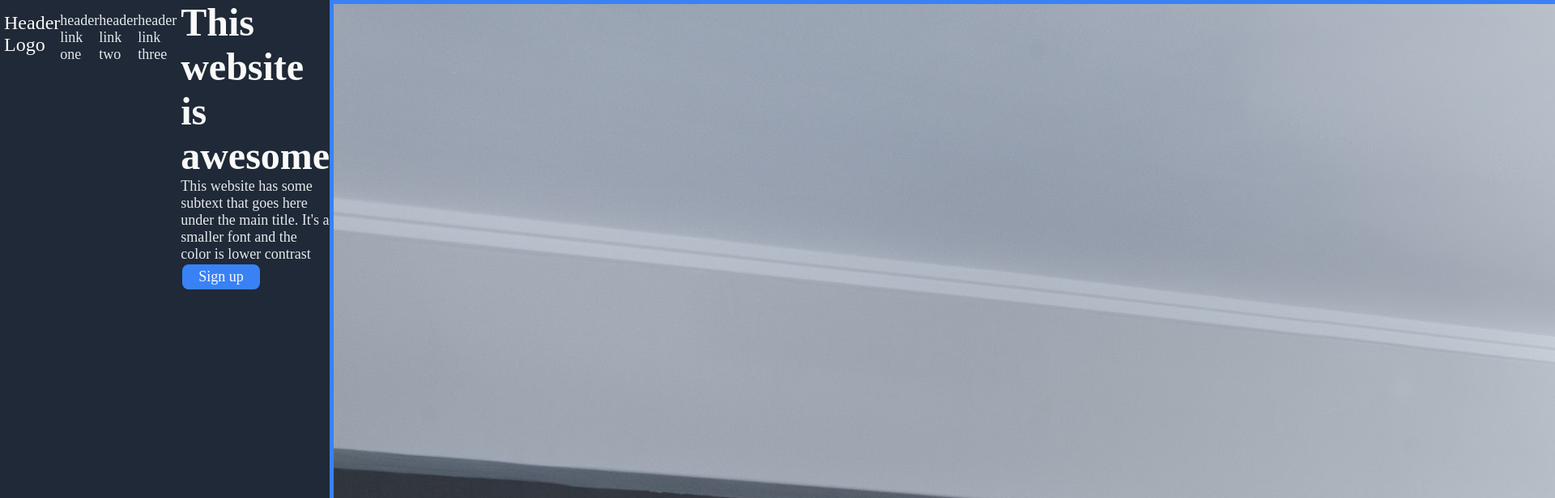
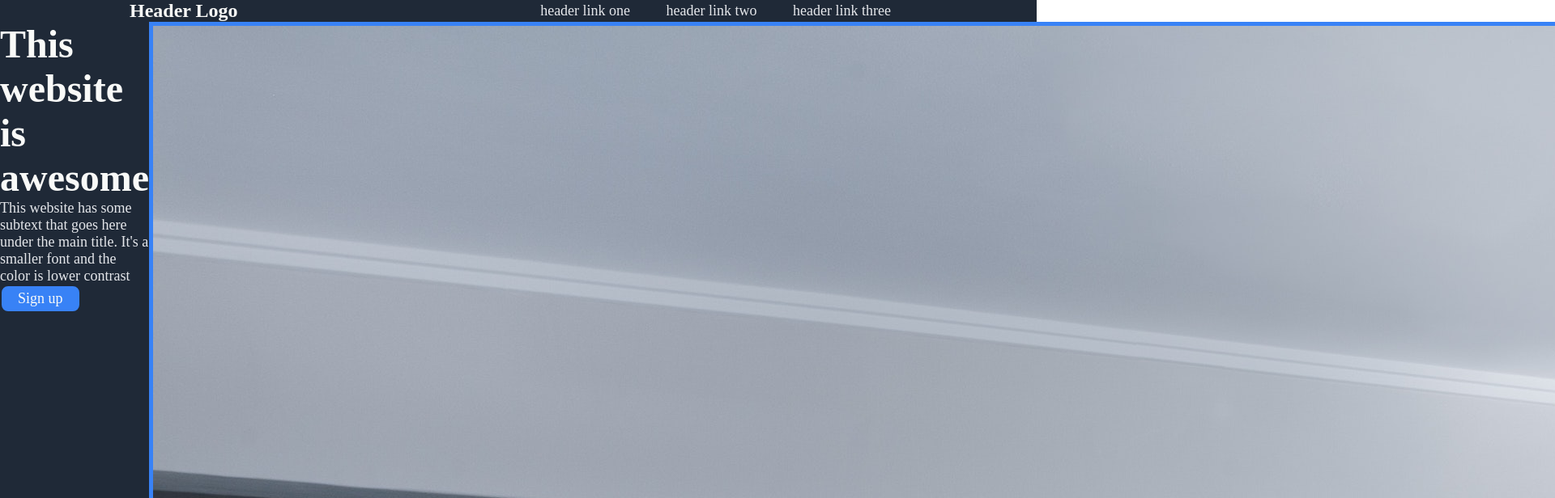
Before and after one commit to G4be34/Projects, a plain HTML site: page index.html in a window 1280 px wide. Shown: the top 616 px of the page at 81% size, 1920 px wide, since content can reach past the window. Drawn offline with Linux system fonts and the light colour scheme.

Commit message:
Add block style to list and flex to body elements

```diff
--- a/index.html
+++ b/index.html
@@ -7,7 +7,8 @@
   </header>
 
   <body>
-    <div class="header-container">
+    <div class="header-container-1">
+      <div class="header-container-2">
       <div class="header">
         <div class="header-logo">Header Logo</div>
         <div class="links">
@@ -18,12 +19,15 @@
             </ul>
         </div>
       </div>
+      </div>
+      <div class="content-and-image">
       <div class="header-content">
         <div class="header-content-title">This website is awesome</div>
         <div class="header-content-body">This website has some subtext that goes here under the main title. It's a smaller font and the color is lower contrast</div>
         <button type="button">Sign up</button>
       </div>
       <img src="pexels-jean-van-der-meulen-1457842.jpg">
+      </div>
     </div>
 
     <div class="body-content-1">
--- a/style.css
+++ b/style.css
@@ -7,14 +7,17 @@
 }
 
 li {
+    display: inline-block;
     list-style: none;
     color: #e5e7eb;
+    padding: 0 20px;
 }
 
 .header-logo {
     display: flex;
     font-size: 24px;
     color: #f9faf8;
+    font-weight: bold;
 }
 
 .header-content-body {
@@ -27,7 +30,7 @@ li {
     color: #f9faf8;
 }
 
-.header-container, .footer {
+.header-container-1, .footer {
     background-color: #1f2937;
 }
 
@@ -77,17 +80,18 @@ img {
 
 .header {
     display: flex;
-    justify-content: center;
-    align-items: flex-start;
-    padding: 15px 5px 15px 5px;
+    width: 75%;
+    justify-content: space-between;
+    align-items: center;
+
 }
 
-ul {
+.header-container-2 {
     display: flex;
     justify-content: center;
 }
 
-.header-container {
+.content-and-image {
     display: flex;
-    justify-content: space-between;
+
 }
```
